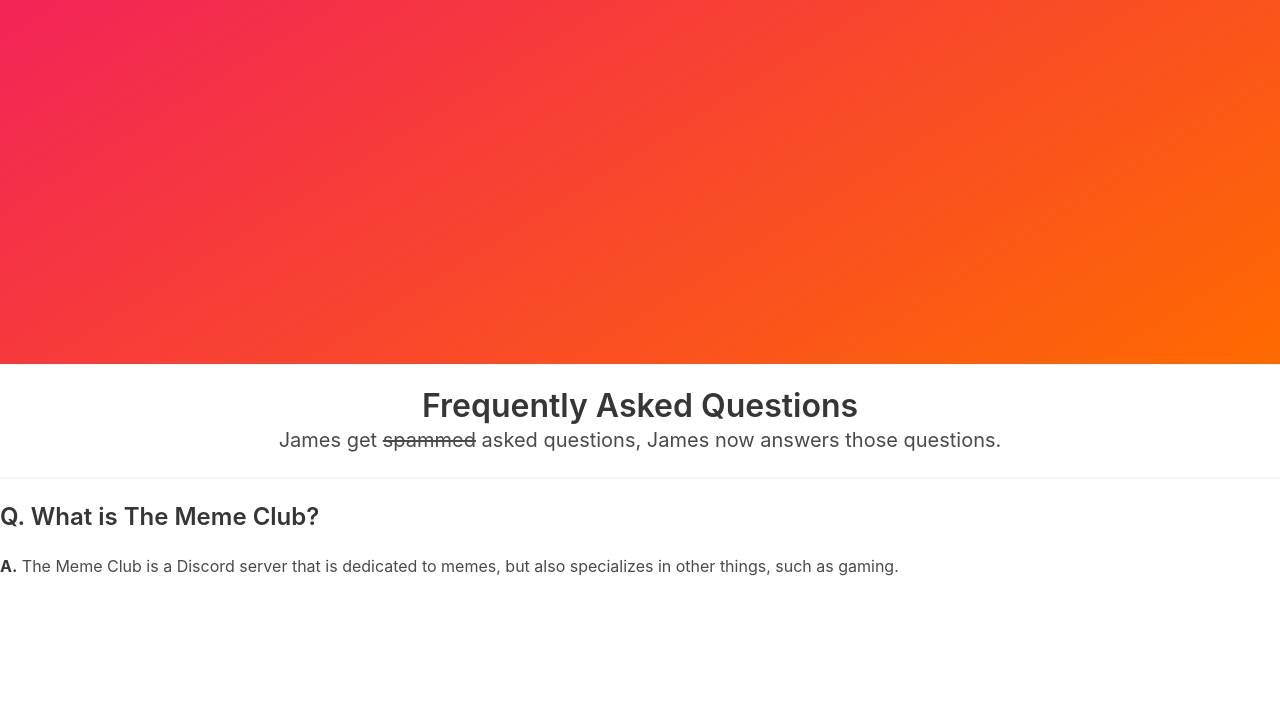
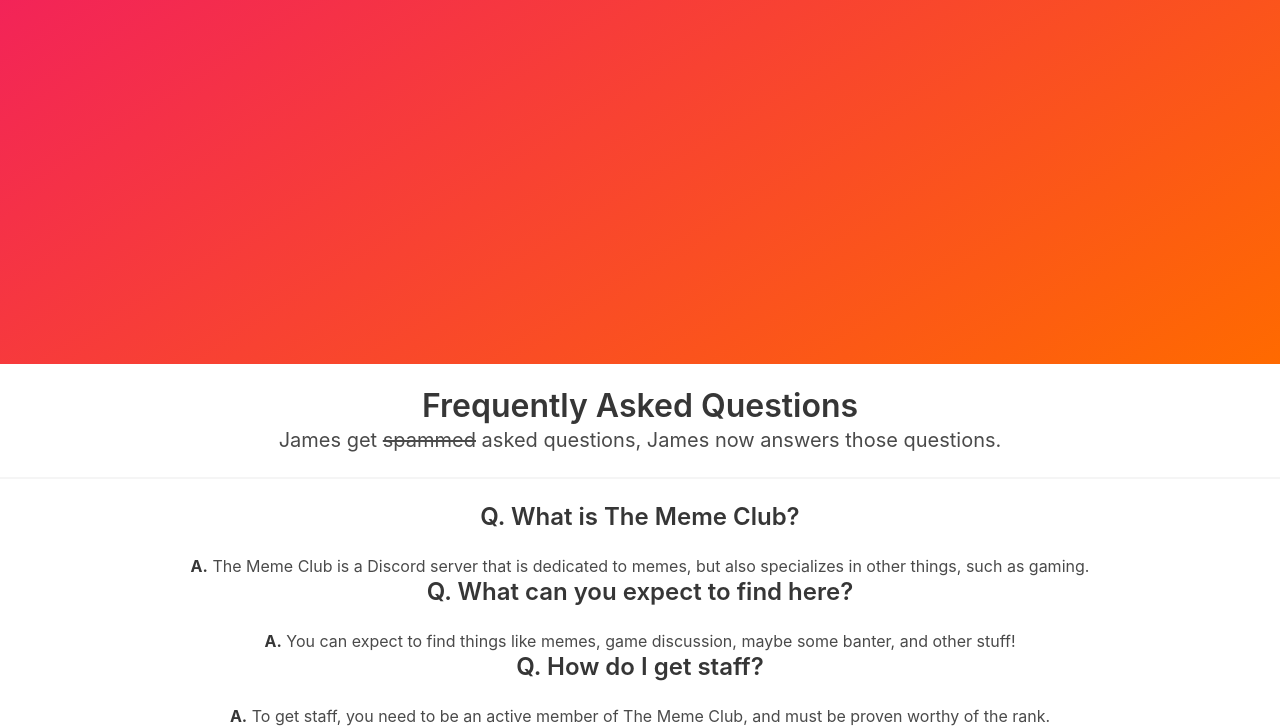
Before and after one commit to The-Meme-Club/gc.1AwesomeMeme.github.io, a plain HTML site: page about/index.html in a window 1280 px wide. Shown: the part 488-1216 px from the top of the page. Before the commit the page ends 1066 px from the top, so only its background shows below. Drawn offline with nearby package versions, Linux system fonts and the light colour scheme.

Commit message:
Update index.html

```diff
--- a/about/index.html
+++ b/about/index.html
@@ -62,11 +62,29 @@
       </h2>
     <hr>
   </center>
+<center>
 <h2 class="title is-4">
             <strong>Q.</strong> What is The Meme Club?
         </h2>
     <p>
       <strong>A.</strong> The Meme Club is a Discord server that is dedicated to memes, but also specializes in other things, such as gaming.
         </p>
+</center>
+<center>
+  <h2 class="title is-4">
+            <strong>Q.</strong> What can you expect to find here?
+        </h2>
+   <p>
+      <strong>A.</strong> You can expect to find things like memes, game discussion, maybe some banter, and other stuff!
+  </p>
+</center>
+<center>
+  <h2 class="title is-4">
+            <strong>Q.</strong> How do I get staff?
+        </h2>
+   <p>
+      <strong>A.</strong> To get staff, you need to be an active member of The Meme Club, and must be proven worthy of the rank.
+  </p>
+</center>
   </body>
 </html>
```
